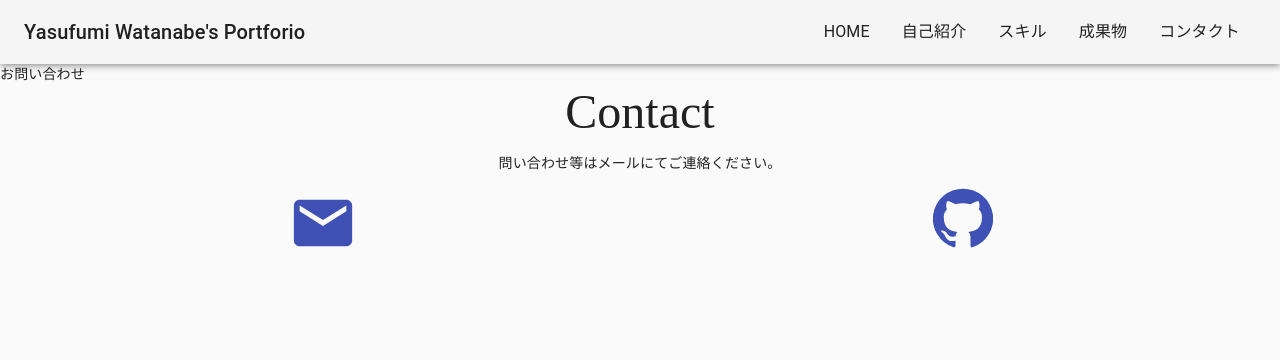
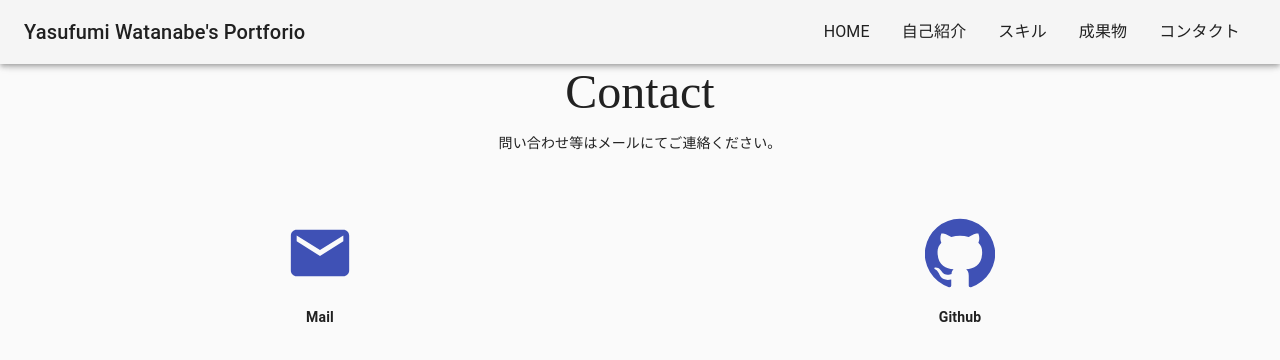
Before and after one commit to yasuyasu-w/myportforio2, a React (Create React App) app: page /contact in a window 1280 px wide. Shown: the top 360 px of the page. Built offline with nearby package versions, Linux system fonts and the light colour scheme.

Commit message:
画面幅やpadding marginの調整等

```diff
--- a/src/Bar/page/Contact.tsx
+++ b/src/Bar/page/Contact.tsx
@@ -14,7 +14,20 @@ const useStyles = makeStyles(() =>
     },
     main:{
         display:'flex',
-        justifyContent:'space-around'
+        justifyContent:'space-around',
+        margin: '5% 0'
+    },
+    iconFont:{
+        display:'flex',
+        flexDirection:"column",
+        justifyContent:'center',
+        alignItems:'center'
+    },
+    icon:{
+        fontSize:70,
+        '&:hover':{
+            opacity: 0.5
+        }
     }
   }),
 );
@@ -24,18 +37,23 @@ export default function Contact(){
 
     return(
         <>
-        <div>お問い合わせ</div>
         <div className={classes.title} >
         <Typography className={classes.title} variant='h3'>Contact</Typography>
         <p>問い合わせ等はメールにてご連絡ください。</p>
         </div>
         <div className={classes.main} >
+            <div className={classes.iconFont} >
             <a href='mailto:ya.su.ya.su.w0612@outlook.jp' >
-                <MailIcon style={{ fontSize: 70 }} color='primary' />
+                <MailIcon className={classes.icon} color='primary' />
             </a>
+            <p><b>Mail</b></p>
+            </div>
+            <div className={classes.iconFont} >
             <a href='https://github.com/yasuyasu-w' target="_blank" rel="noopener noreferrer" >
-                <GitHubIcon style={{ fontSize: 60 }} color='primary' />
+                <GitHubIcon className={classes.icon} color='primary' />
             </a>
+            <p><b>Github</b></p>
+            </div>
         </div>
         </>
     )
--- a/src/Bar/page/Home.tsx
+++ b/src/Bar/page/Home.tsx
@@ -49,7 +49,9 @@ const useStyles = makeStyles({
         Welcome to<br/>
         My  Portforio！
         </Typography>
-        <Button fullWidth className={classes.button} onClick={()=>history.push("/profile")}>
+        <Button fullWidth className={classes.button}
+                onClick={()=>history.push("/profile")}
+                size='large' >
           About Me
         </Button>
         </div>
--- a/src/Bar/page/Product.tsx
+++ b/src/Bar/page/Product.tsx
@@ -12,13 +12,17 @@ import {useHistory} from 'react-router-dom'
 //import MusicCollection from './ProductContent/MusicCollection'
 
 const useStyles = makeStyles({
+    root:{
+      padding:'0 5%'
+    },
     title: {
         fontFamily:'Shadows Into Light,cursive',
         textAlign:'center',
         marginBottom:'50px'
     },
     rootCard:{
-        width:'100%'
+      maxWidth: '600px',
+      margin: '0 auto'
     },
     cardActions:{
         display:'flex',
@@ -37,7 +41,7 @@ export default function Product(){
     return(
         <>
         <Typography variant='h3' className={classes.title} >Product</Typography>
-
+        <div className={classes.root} >
         <Card className={classes.rootCard}>
           <CardActionArea>
             <CardMedia
@@ -61,6 +65,7 @@ export default function Product(){
            </Button>
          </CardActions>
        </Card>
+       </div>
   </>
     )
 }
--- a/src/Bar/page/Profile.tsx
+++ b/src/Bar/page/Profile.tsx
@@ -7,6 +7,7 @@ const useStyles = makeStyles(() =>
   createStyles({
     root: {
         width:'100%',
+        padding: '0 5%'
 
     },
     title:{
@@ -21,6 +22,12 @@ const useStyles = makeStyles(() =>
         marginRight:'auto'
 
     },
+    ProfileView:{
+        display:'flex',
+        justifyContent:'space-around',
+        alignItems:'center',
+        flexWrap: 'wrap'
+    },
     li:{
         marginBottom:'15px'
     }
@@ -31,10 +38,11 @@ export default function Profile(){
     const classes = useStyles();
     return(
         <>
+        <Typography variant='h3' className={classes.title} >Profile</Typography>
         <div className={classes.root}>
-        <Typography variant='h3' className={classes.title} >Profile</Typography>
+        <div className={classes.ProfileView} >
         <Avatar alt="Remy Sharp" src="" className={classes.abator} />
-        <ul style={{marginTop:50,fontSize:20}}>
+        <ul style={{marginTop:50,fontSize:20,maxWidth: '600px'}}>
             <li className={classes.li}>名前 : 渡邉 靖紋</li>
             <li className={classes.li}>出身 : 福岡県(熊本在住)</li>
             <li className={classes.li}>学歴 : 熊本県立大学 総合管理学部 4年</li>
@@ -42,6 +50,7 @@ export default function Profile(){
             <li className={classes.li}>一言 : 現在はフロントエンドエンジニアを目指して日々学習しています。将来的には、バックエンドやデザイン含め、フルスタックで活躍していきたいです!</li>
         </ul>
         </div>
+        </div>
         </>
     )
 }
--- a/src/Bar/page/Skill.tsx
+++ b/src/Bar/page/Skill.tsx
@@ -10,6 +10,9 @@ import './img/pythonicon.png'
 
 const useStyles = makeStyles(() =>
   createStyles({
+    root:{
+        padding:'0 5%'
+    },
     title: {
         fontFamily:'Shadows Into Light,cursive',
         textAlign:'center'
@@ -55,10 +58,8 @@ export default function Skill(){
 
     return(
         <>
-        <div>スキル</div>
-
         <Typography variant='h3' className={classes.title} >Skills</Typography>
-
+        <div className={classes.root} >
         <Grid container className={classes.GridContainer} justify="center" spacing={4} >
             <Grid item className={classes.gridItem} >
               <Paper className={classes.paper} >
@@ -83,7 +84,7 @@ export default function Skill(){
                   <Grid container className={classes.gridInnerContainer} >
                       <Grid item className={classes.gridInnerItem} >
                           <Paper className={classes.innerPaper} >
-                              <div>javascript</div>
+                              <div>javascript,React</div>
                               <Avatar alt="Remy Sharp" src={require("./img/reacticon.png")} />
                           </Paper>
                       </Grid>
@@ -96,6 +97,7 @@ export default function Skill(){
               </Paper>
             </Grid>
         </Grid>
+        </div>
         </>
     )
 }
```
